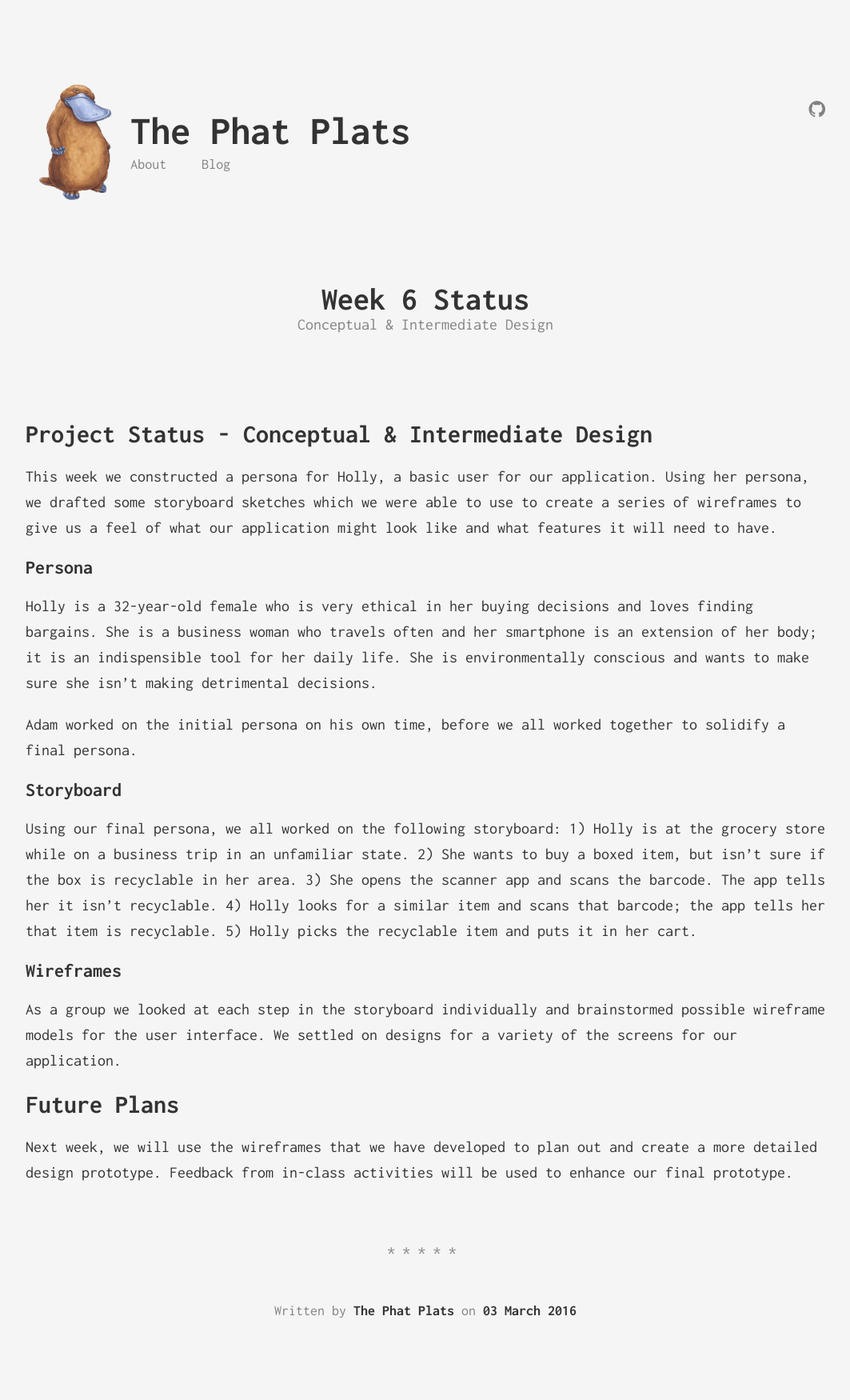
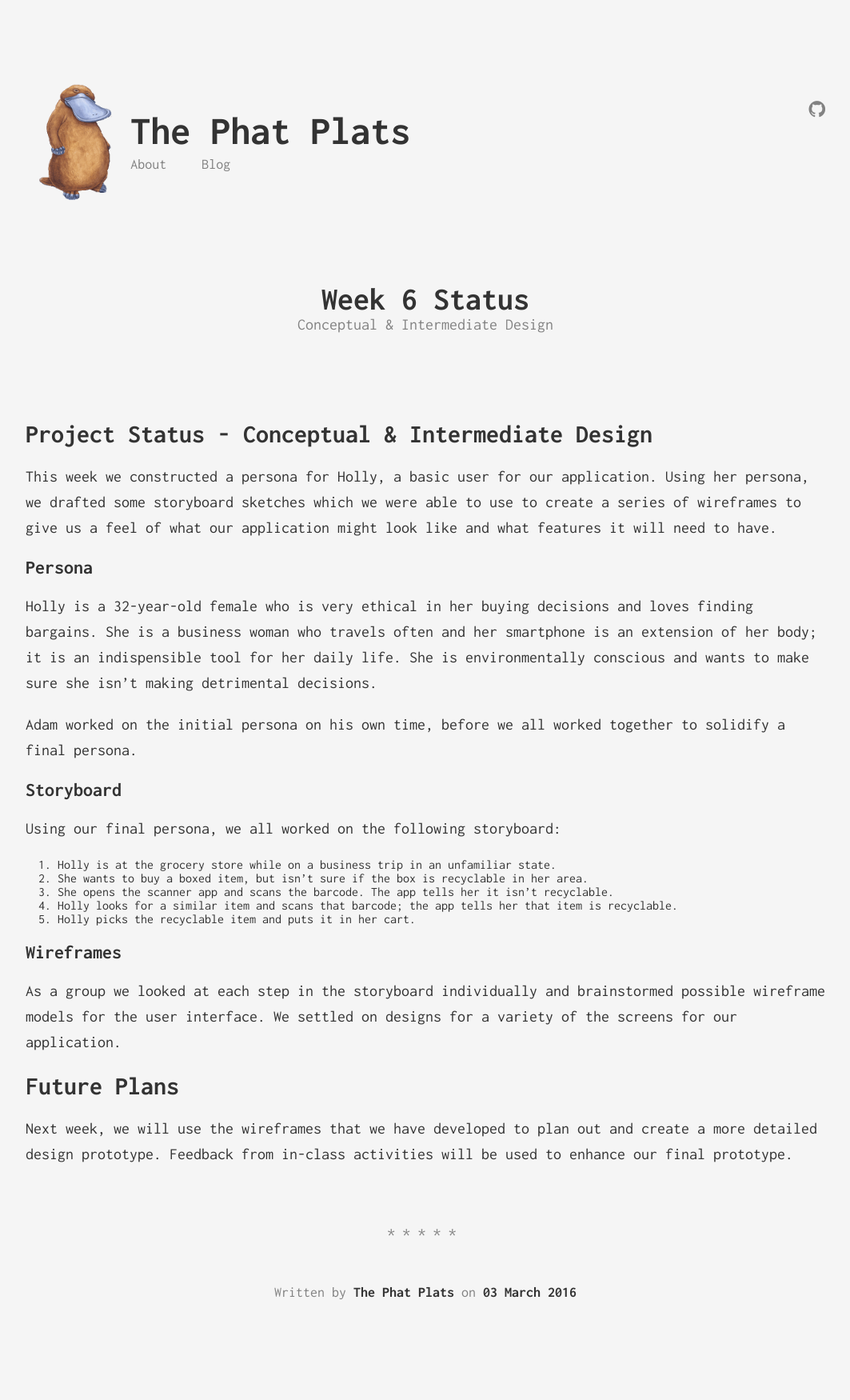
Before and after one commit to phat-plats/Blog, a Jekyll site: the page built from _posts/2016-03-06-Week-6-Status.md, in a window 1280 px wide. Shown: the whole page at 80% size, without its empty margins (108-1171 px from the left). Built offline with Jekyll 4.4.1, drawn with Linux system fonts in a browser that asks for light colours; after the commit the page ends 1727 px from its top, so only the background shows below that.

Commit message:
Initial Week 6 Blog Post

```diff
--- a/_posts/2016-03-06-Week-6-Status.md
+++ b/_posts/2016-03-06-Week-6-Status.md
@@ -25,11 +25,12 @@ to solidify a final persona.
 
 ## Storyboard
 Using our final persona, we all worked on the following storyboard:
-1) Holly is at the grocery store while on a business trip in an unfamiliar state.
-2) She wants to buy a boxed item, but isn’t sure if the box is recyclable in her area.
-3) She opens the scanner app and scans the barcode. The app tells her it isn’t recyclable.
-4) Holly looks for a similar item and scans that barcode; the app tells her that item is recyclable.
-5) Holly picks the recyclable item and puts it in her cart.
+
+1. Holly is at the grocery store while on a business trip in an unfamiliar state.
+2. She wants to buy a boxed item, but isn’t sure if the box is recyclable in her area.
+3. She opens the scanner app and scans the barcode. The app tells her it isn’t recyclable.
+4. Holly looks for a similar item and scans that barcode; the app tells her that item is recyclable.
+5. Holly picks the recyclable item and puts it in her cart.
 
 ## Wireframes
 As a group we looked at each step in the storyboard individually and
```
